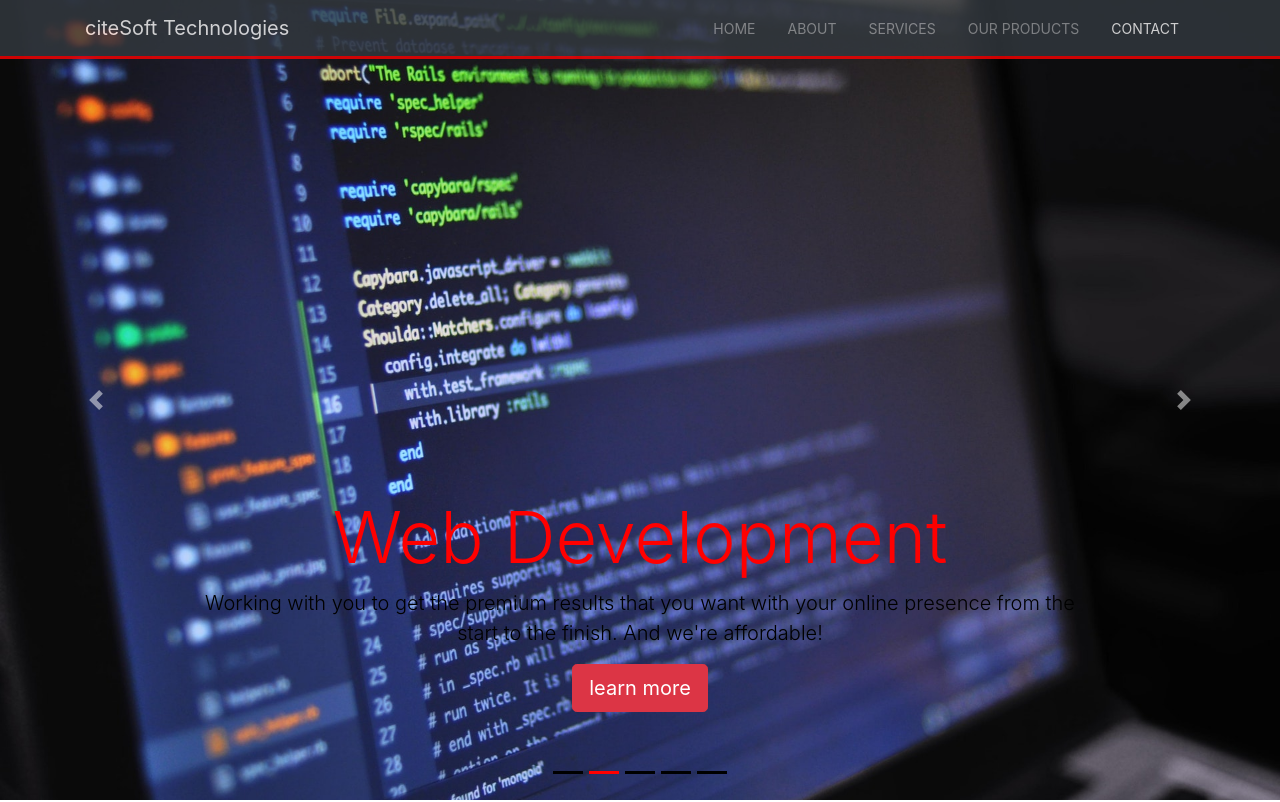
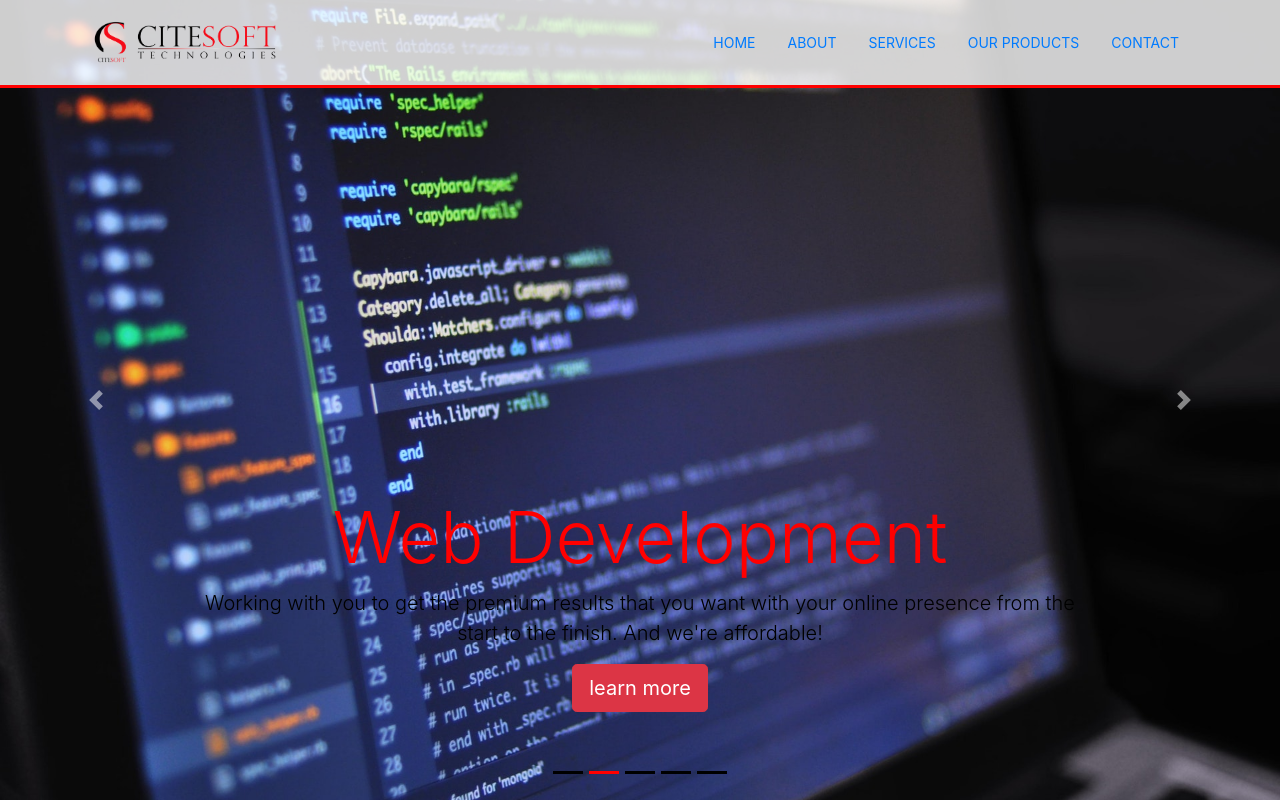
Before and after one commit to kioidun/company, a plain HTML site: page index.html in a window 1280 px wide. Shown: the top 802 px of the page. Drawn offline with nearby package versions, Linux system fonts and the light colour scheme.

Commit message:
added logo

```diff
--- a/css/style.css
+++ b/css/style.css
@@ -1,6 +1,11 @@
+.cs-nav {
+  background-color: rgba(255, 255, 255, 0.8);
+}
 .navbar {
   border-bottom: #ff0000 3px solid;
-  opacity: 0.8;
+}
+.logocss {
+  opacity: none;
 }
 .navbar .nav-link {
   font-size: 14px;
--- a/index.html
+++ b/index.html
@@ -15,9 +15,12 @@
 
 <body data-spy="scroll" data-target="#main-nav" id="home">
   <!--navbar-->
-  <nav class="navbar navbar-expand-sm navbar-dark bg-dark navbar-dark fixed-top" id="main-nav">
+
+  <nav class="navbar navbar-expand-sm cs-nav fixed-top" id="main-nav">
     <div class="container">
-      <a href="index.html" class="navbar-brand">citeSoft Technologies</a>
+      <a class="navbar-brand logocss" rel="home" href="#" title="Buy Sell Rent Everyting">
+        <img style="max-width:200px; margin-top: -1px;" src="/img/CSWebLogo.png" background-color="rgba(68,68,68)">
+      </a>
       <button class="navbar-toggler" data-toggle="collapse" data-target="#navbarcollapse">
         <span class="navbar-toggler-icon"></span>
         <!--this gives us the little menu on the side when we compress the screen-->
```
Also changed, not shown: img/CSWebLogo.png (added).
